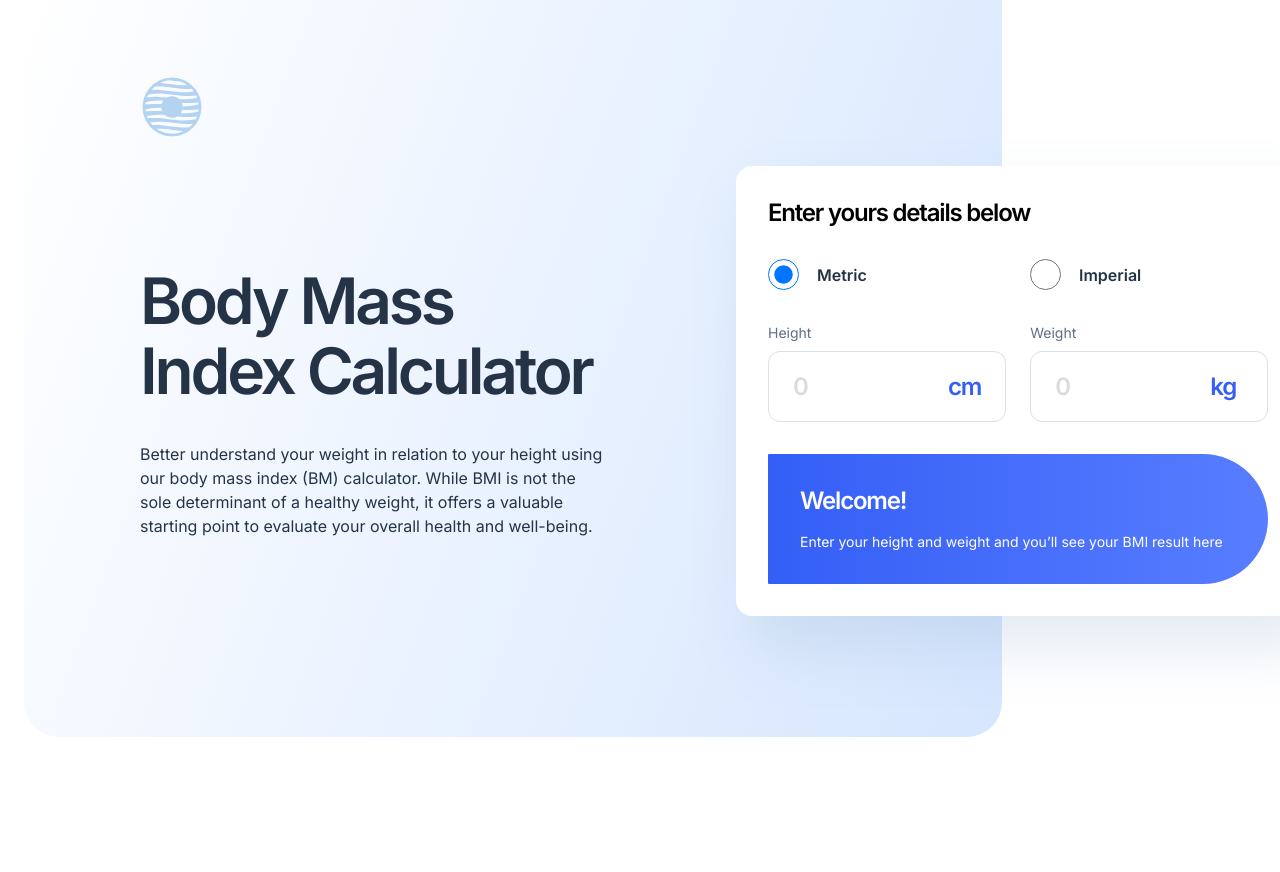
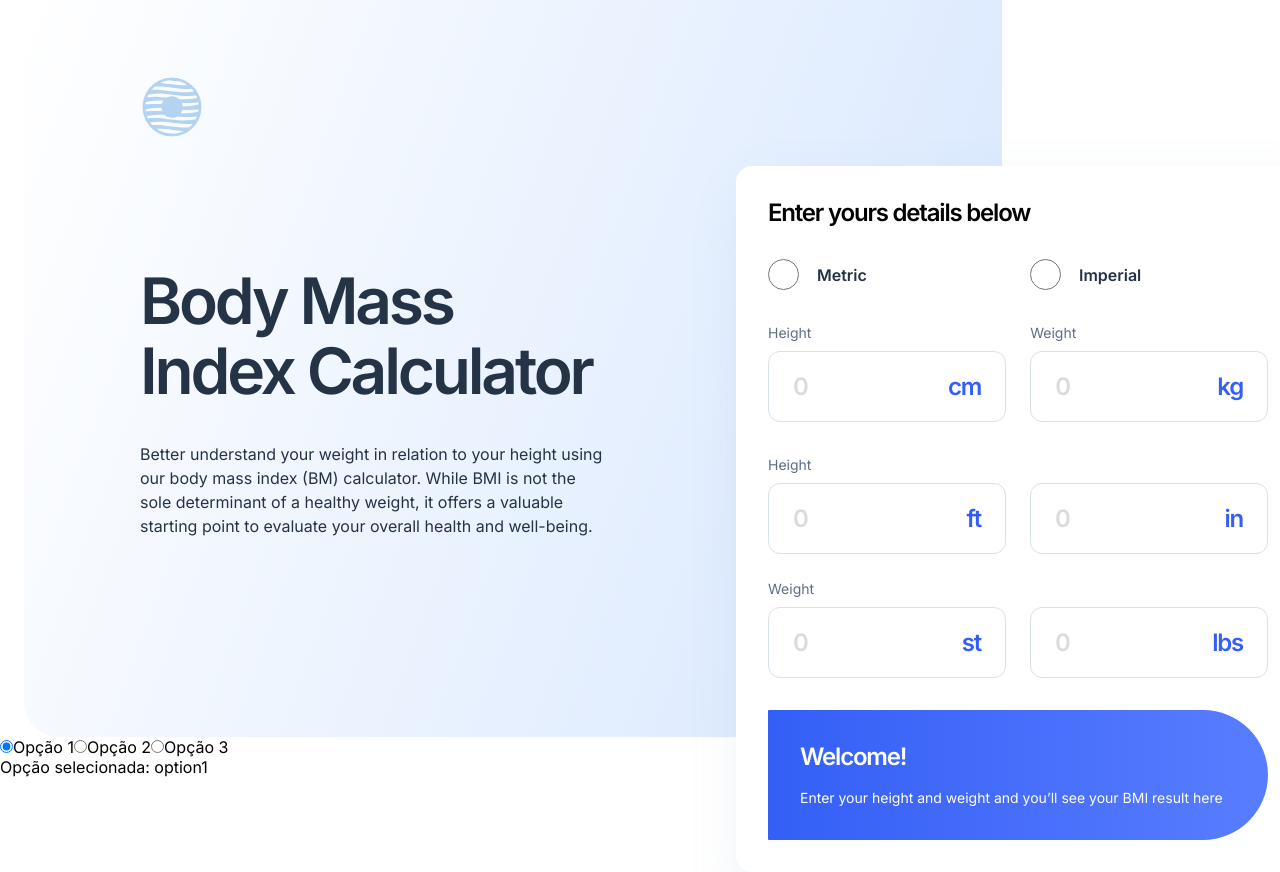
Before and after one commit to rvianadev/bmi-calculator, a React (Create React App) app: page / in a window 1280 px wide. Before the commit the page ends 800 px from the top, so only its background shows below. Built offline with nearby package versions, Linux system fonts and the light colour scheme.

Commit message:
style: hero section in progress

```diff
--- a/src/App.js
+++ b/src/App.js
@@ -1,11 +1,13 @@
 import DesktopContainer from "./components/DesktopContainer/index";
 import Hero from "./components/Hero/index";
+import RadioInputComponent from "./ui/RadioInputComponent/index";
 import "./globals.css";
 
 function App() {
   return (
     <DesktopContainer>
       <Hero></Hero>
+      <RadioInputComponent></RadioInputComponent>
     </DesktopContainer>
   );
 }
--- a/src/components/Hero/index.js
+++ b/src/components/Hero/index.js
@@ -1,8 +1,16 @@
+import React, { useState } from "react";
+
 import MediumHeading from "../../ui/MediumHeading";
 import styles from "./styles.module.css";
 import image from "./assets/image.svg";
 
 function Hero() {
+  const [selectedSystem, setSelectedSystem] = useState("metric");
+  const handleSystemChange = (event) => {
+    setSelectedSystem(event.target.value);
+    console.log(selectedSystem);
+  };
+
   return (
     <section className={styles.heroContainer}>
       <div className={styles.heroTitleContainer}>
@@ -25,28 +33,67 @@ function Hero() {
         <MediumHeading>Enter yours details below</MediumHeading>
         <div className={styles.systemContainer}>
           <div className={styles.unitSystem}>
-            <input type="radio" name="system" checked />
+            <input
+              type="radio"
+              name="system"
+              value="metric"
+              onChange={handleSystemChange}
+            />
             <label className="body-m-bold">Metric</label>
           </div>
           <div className={styles.unitSystem}>
-            <input type="radio" name="system" />
+            <input
+              type="radio"
+              name="system"
+              value="imperial"
+              onChange={handleSystemChange}
+            />
             <label className="body-m-bold">Imperial</label>
           </div>
         </div>
 
-        <div className={styles.dataContainer}>
-          <div className={styles.heightContainer}>
+        <div className={styles.metricDataContainer}>
+          <div className={styles.dataGroup}>
             <label>Height</label>
-            <div className={styles.heightData}>
+            <div className={styles.inputGroup}>
               <input type="text" className="heading-m" placeholder="0" />
               <span>cm</span>
             </div>
           </div>
-          <div className={styles.weightContainer}>
+          <div className={styles.dataGroup}>
             <label>Weight</label>
-            <div className={styles.weightData}>
+            <div className={styles.inputGroup}>
               <input type="text" className="heading-m" placeholder="0" />
               <span>kg</span>
+            </div>
+          </div>
+        </div>
+
+        <div className={styles.imperialDataContainer}>
+          <div className={styles.dataGroup}>
+            <label>Height</label>
+            <div className={styles.inputGroup}>
+              <input type="text" className="heading-m" placeholder="0" />
+              <span>ft</span>
+            </div>
+          </div>
+          <div className={styles.dataGroup}>
+            <div className={styles.inputGroup}>
+              <input type="text" className="heading-m" placeholder="0" />
+              <span>in</span>
+            </div>
+          </div>
+          <div className={styles.dataGroup}>
+            <label>Weight</label>
+            <div className={styles.inputGroup}>
+              <input type="text" className="heading-m" placeholder="0" />
+              <span>st</span>
+            </div>
+          </div>
+          <div className={styles.dataGroup}>
+            <div className={styles.inputGroup}>
+              <input type="text" className="heading-m" placeholder="0" />
+              <span>lbs</span>
             </div>
           </div>
         </div>
--- a/src/components/Hero/styles.module.css
+++ b/src/components/Hero/styles.module.css
@@ -81,15 +81,22 @@
   background: rgba(4, 38, 160, 0.85);
 }
 
-.dataContainer {
+.metricDataContainer {
   display: flex;
   align-items: flex-start;
   gap: 1.5rem;
   align-self: stretch;
 }
 
-.heightContainer,
-.weightContainer {
+.imperialDataContainer {
+  display: grid;
+  grid-template-columns: 1fr 1fr;
+  align-items: end;
+  gap: 1.5rem;
+  align-self: stretch;
+}
+
+.dataGroup {
   display: flex;
   flex-direction: column;
   align-items: flex-start;
@@ -97,8 +104,7 @@
   flex: 1 0 0;
 }
 
-.heightContainer label,
-.weightContainer label {
+.dataGroup label {
   color: var(--dark-electric-blue);
   line-height: 1.5;
   font-style: normal;
@@ -106,23 +112,21 @@
   font-weight: 400;
 }
 
-.heightData,
-.weightData {
+.inputGroup {
   display: flex;
   padding: 1.25rem 1.5rem;
   align-items: flex-start;
   gap: 1.5rem;
   align-self: stretch;
+  justify-content: space-between;
 
   border-radius: 0.75rem;
   border: 1px solid #d8e2e7;
   background: var(--pure-white);
 }
 
-.heightData input,
-.weightData input,
-.heightData span,
-.weightData span {
+.inputGroup input,
+.inputGroup span {
   font-family: Inter;
   font-size: 1.5rem;
   font-style: normal;
@@ -131,29 +135,24 @@
   letter-spacing: -0.075rem;
 }
 
-.heightData:focus-within,
-.weightData:focus-within {
+.inputGroup:focus-within {
   border-color: #345ff6;
 }
 
-.heightData input,
-.weightData input {
+.inputGroup input {
   width: 8.1875rem;
   border: none;
 }
 
-.heightData input:focus,
-.weightData input:focus {
+.inputGroup input:focus {
   outline: none;
 }
 
-.heightData input::placeholder,
-.weightData input::placeholder {
+.inputGroup input::placeholder {
   opacity: 0.25;
 }
 
-.heightData span,
-.weightData span {
+.inputGroup span {
   color: var(--blue);
 }
 
--- /dev/null
+++ b/src/ui/RadioInputComponent/index.js
@@ -0,0 +1,46 @@
+import React, { useState } from "react";
+
+function RadioInputComponent() {
+  const [selectedOption, setSelectedOption] = useState("option1");
+  console.log(`Estado inicial ${selectedOption}`);
+
+  const handleOptionChange = (event) => {
+    setSelectedOption(event.target.value);
+  };
+
+  return (
+    <div>
+      <label>
+        <input
+          type="radio"
+          value="option1"
+          checked={selectedOption === "option1"}
+          onChange={handleOptionChange}
+        />
+        Opção 1
+      </label>
+      <label>
+        <input
+          type="radio"
+          value="option2"
+          ckecked={selectedOption === "option2"}
+          onChange={handleOptionChange}
+        />
+        Opção 2
+      </label>
+      <label>
+        <input
+          type="radio"
+          value="option3"
+          ckecked={selectedOption === "option3"}
+          onChange={handleOptionChange}
+        />
+        Opção 3
+      </label>
+
+      <p>Opção selecionada: {selectedOption}</p>
+    </div>
+  );
+}
+
+export default RadioInputComponent;
```
Also changed, not shown: src/ui/RadioInputComponent/styles.modules.css (added).
